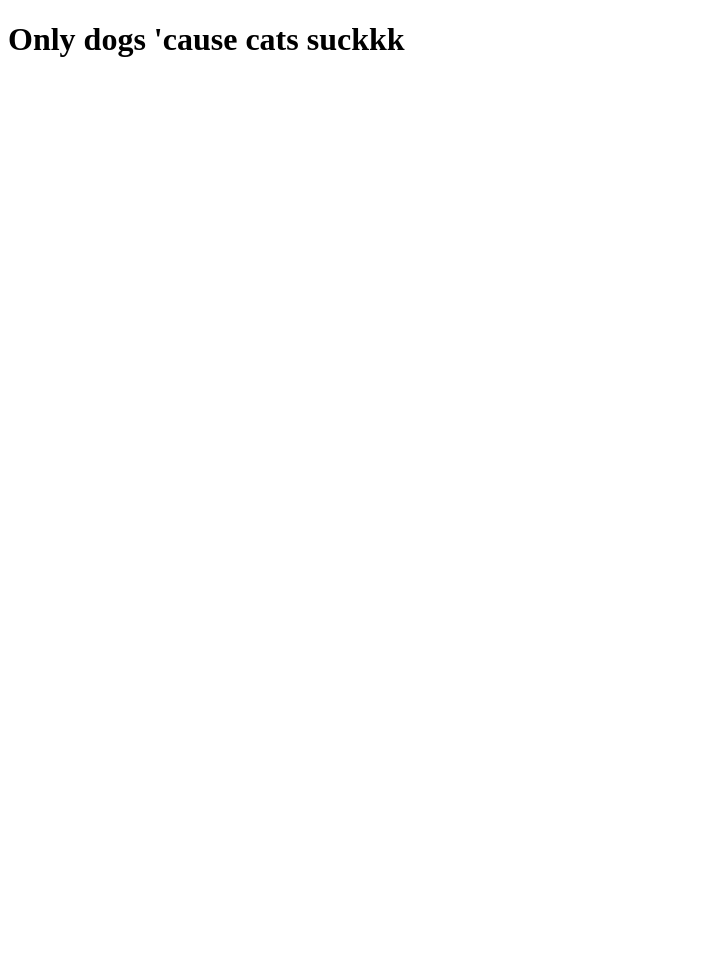
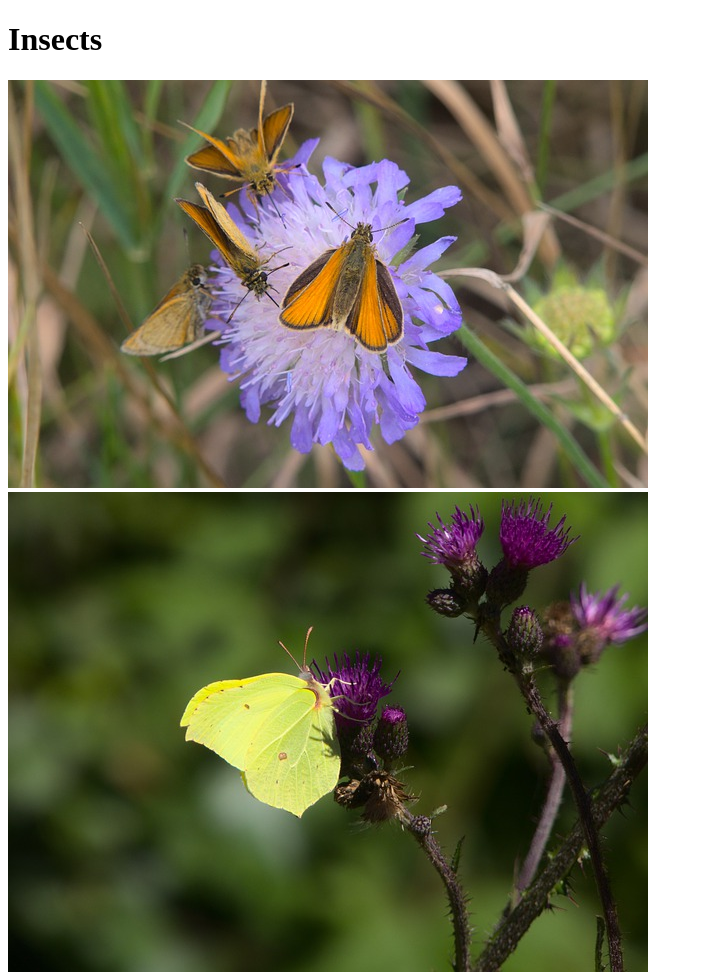
Before and after one commit to JosipBr/insects, a plain HTML site: page index.html in a window 1280 px wide. Shown: the top 976 px of the page, without its empty margins (0-703 px from the left). Before the commit the page ends 800 px from the top, so only its background shows below. Drawn offline with Linux system fonts and the light colour scheme.

Commit message:
Update index.html

```diff
--- a/index.html
+++ b/index.html
@@ -8,7 +8,10 @@
     <title>Document</title>
 </head>
 <body>
-    <h1>Only dogs 'cause cats suckkk</h1>
+    <h1>Insects</h1>
+    <img id="butterflies" src="butterflies.jpg" />
+    <img id="butterfly" src="butterfly.jpg" />
+    <img id="dragonfly" src="dragonfly.jpg" />
     <script>
         //asking the browser if it supports serviceworker
         if('serviceWorker' in navigator){
```
